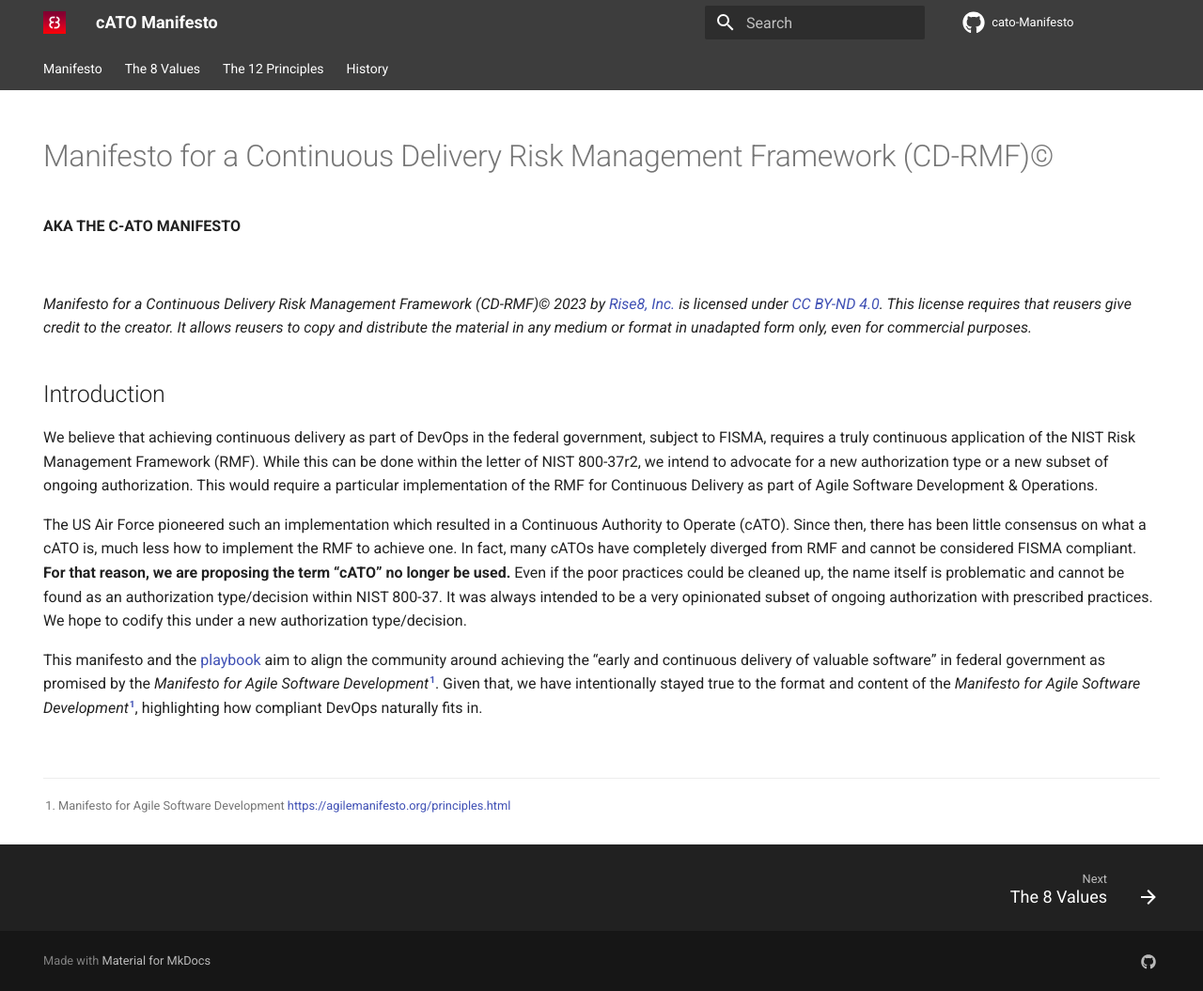
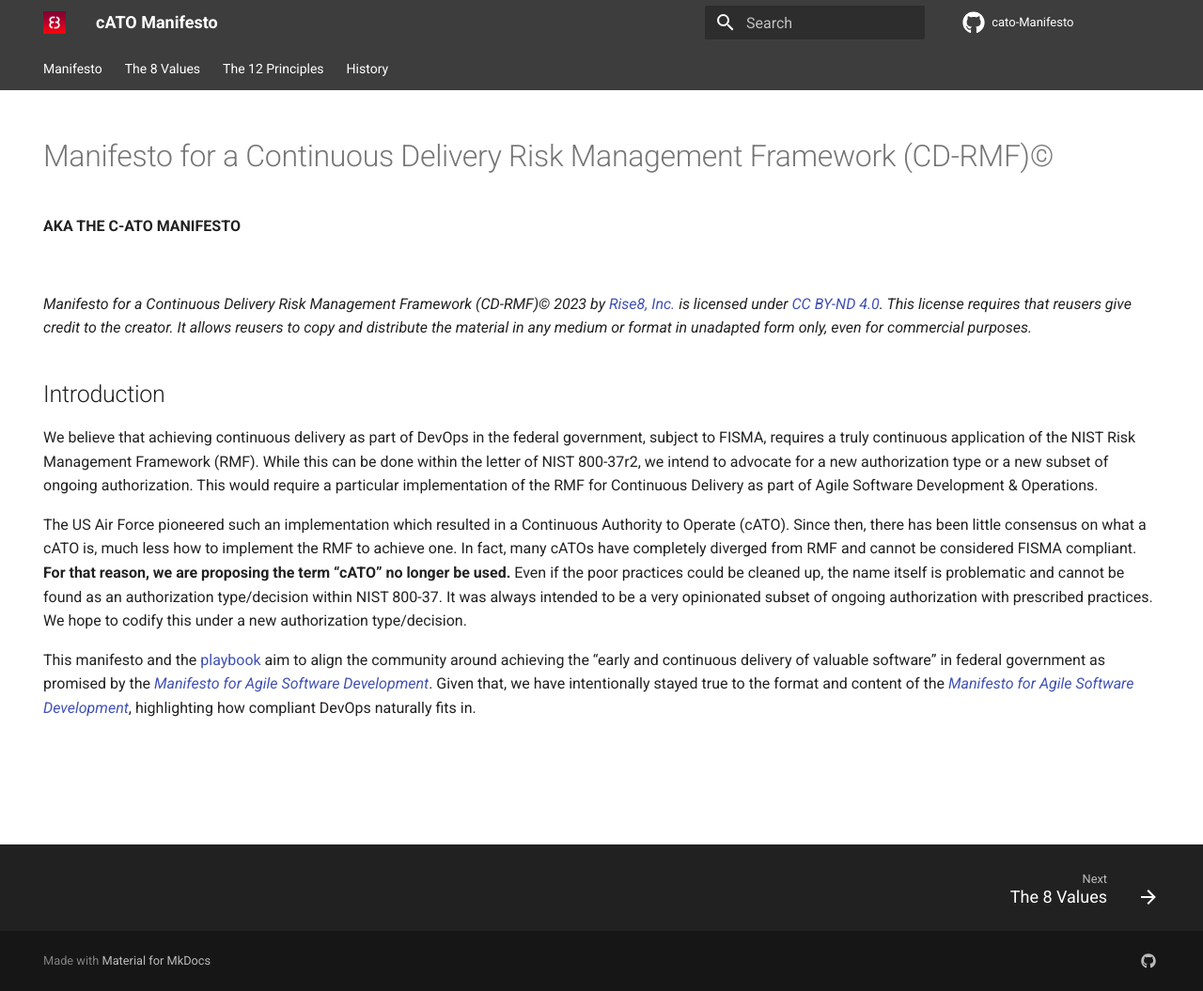
Before and after one commit to rise8-us/cato-manifesto, an MkDocs documentation site: the page built from docs/index.md, in a window 1280 px wide and 1055 px high. Shown: the whole window at 94% size. Built offline with MkDocs 1.6.1 and Material for MkDocs 9.7.7, drawn with Linux system fonts in a browser that asks for light colours; comment, search, counter and statistics services are not loaded.

Commit message:
Update index.md
changed reference format

```diff
--- a/docs/index.md
+++ b/docs/index.md
@@ -18,8 +18,6 @@ We believe that achieving continuous delivery as part of DevOps in the federal g
 
 The US Air Force pioneered such an implementation which resulted in a Continuous Authority to Operate (cATO). Since then, there has been little consensus on what a cATO is, much less how to implement the RMF to achieve one. In fact, many cATOs have completely diverged from RMF and cannot be considered FISMA compliant. **For that reason, we are proposing the term “cATO” no longer be used.** Even if the poor practices could be cleaned up, the name itself is problematic and cannot be found as an authorization type/decision within NIST 800-37. It was always intended to be a very opinionated subset of ongoing authorization with prescribed practices. We hope to codify this under a new authorization type/decision.
 
-This manifesto and the [playbook](https://rise8-us.github.io/cato-playbook/) aim to align the community around achieving the “early and continuous delivery of valuable software” in federal government as promised by the *Manifesto for Agile Software Development*[^1]. Given that, we have intentionally stayed true to the format and content of the *Manifesto for Agile Software Development*[^1], highlighting how compliant DevOps naturally fits in.
+This manifesto and the [playbook](https://rise8-us.github.io/cato-playbook/) aim to align the community around achieving the “early and continuous delivery of valuable software” in federal government as promised by the [*Manifesto for Agile Software Development*](https://agilemanifesto.org/). Given that, we have intentionally stayed true to the format and content of the [*Manifesto for Agile Software Development*](https://agilemanifesto.org/), highlighting how compliant DevOps naturally fits in.
 
 <br/>
-
-[^1]: Manifesto for Agile Software Development [https://agilemanifesto.org/principles.html](https://agilemanifesto.org/)
```
